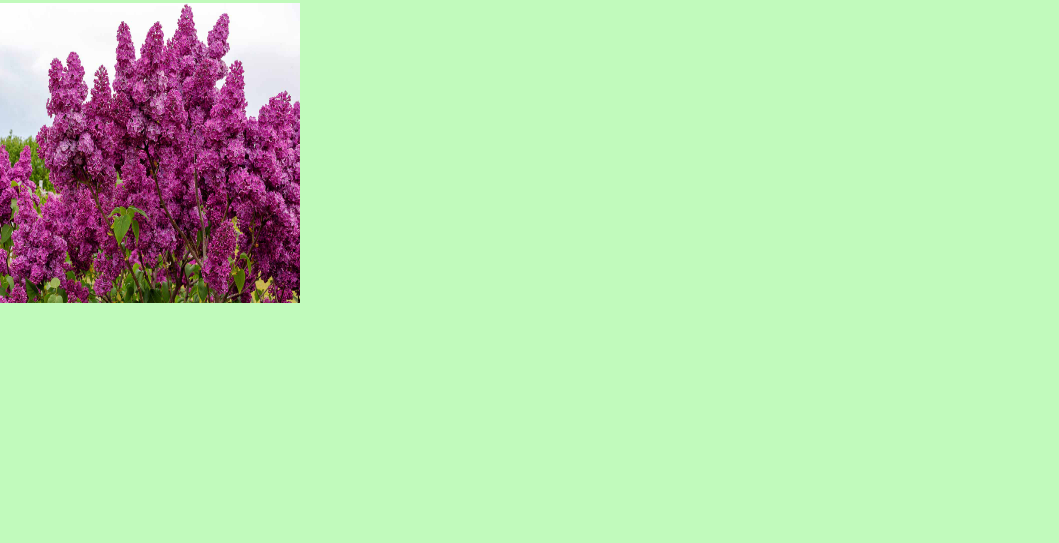
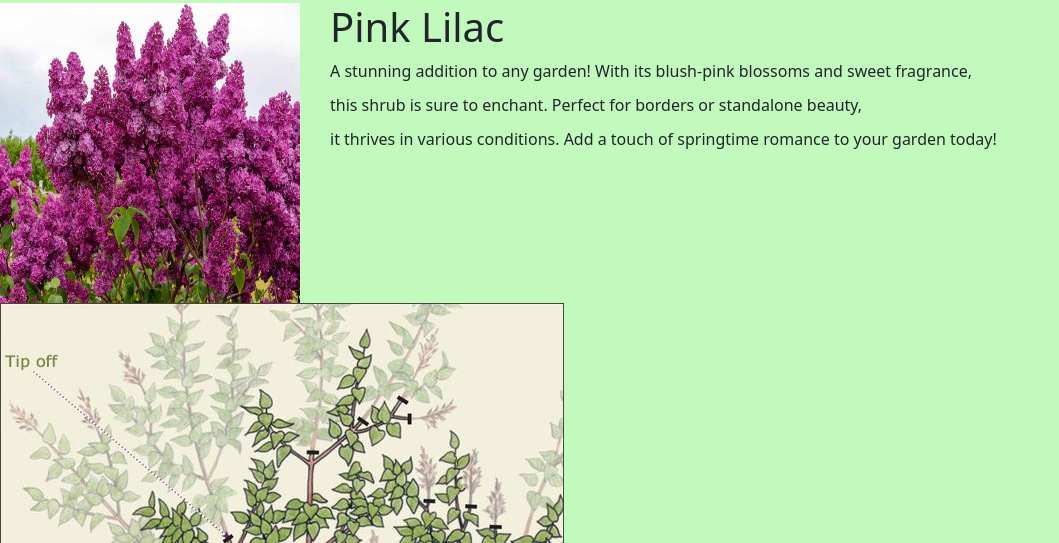
Before and after one commit to BlebaSbluzu/KorellaProject, a PHP site: page /lilacs.php in a window 1280 px wide. Shown: the part 103-646 px from the top of the page, without its empty margins (0-1059 px from the left). Before the commit the page ends 406 px from the top, so only its background shows below. Run offline with PHP 8.4, Linux system fonts and the light colour scheme; some libraries are stand-ins or nearby versions.

Commit message:
update 1

```diff
--- /dev/null
+++ b/CSS/Products.css
@@ -0,0 +1,17 @@
+.product-container {
+    overflow: hidden; /* Clear floats */
+}
+
+.product-image {
+    float: left;
+    margin-right: 20px; /* Add spacing between image and text */
+}
+
+.product-info {
+    margin-left: 330px; /* Adjust as needed based on image width */
+}
+
+.product-info p {
+    margin-top: 0; /* Remove default paragraph margin */
+    margin-bottom: 10px; /* Add margin between paragraphs */
+}
--- a/Pages/lilacs.php
+++ b/Pages/lilacs.php
@@ -1,5 +1,16 @@
 <?php require "../Layout/navbar.php"; ?>
 
 <link rel="stylesheet" href="../CSS/Main.css" type="text/css">
+<link rel="stylesheet" href="../CSS/Products.css" type="text/css">
 
-<img src="../Images/Lilacs(Spring).jpg" width="300" height="300">
+<div class="product-container">
+    <img src="../Images/Lilacs(Spring).jpg" class="product-image" width="300" height="300">
+    <div class="product-info">
+        <h1>Pink Lilac</h1>
+        <p>A stunning addition to any garden! With its blush-pink blossoms and sweet fragrance,</p>
+        <p>this shrub is sure to enchant. Perfect for borders or standalone beauty,</p>
+        <p>it thrives in various conditions. Add a touch of springtime romance to your garden today!</p>
+    </div>
+</div>
+
+<img src="../Images/lilac%20pruning.jpg">
```
Also changed, not shown: Images/lilac pruning.jpg (added).
